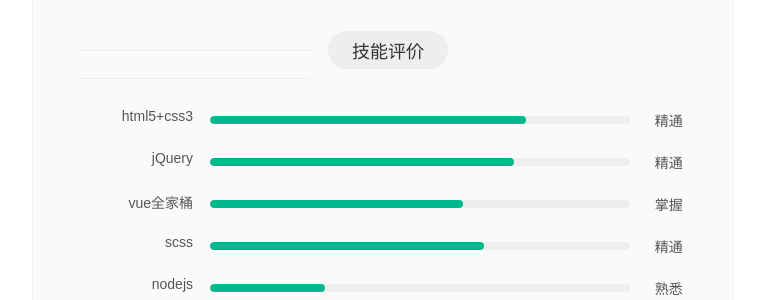
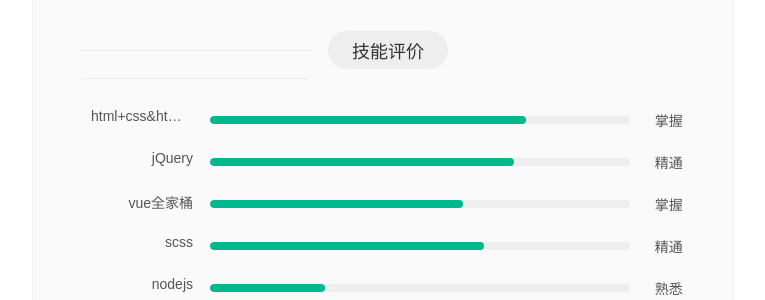
Before and after one commit to MR-liu/MR-liu.github.io, a Jekyll site: the page aboutMe/aboutMe.html, which Jekyll copies as it is, in a window 1280 px wide and 900 px high, scrolled down 2906 px. Shown: the part 452-752 px from the top of the window, without its empty margins (257-1022 px from the left). Built offline with Jekyll 4.4.1, drawn with Linux system fonts in a browser that asks for light colours.

Commit message:
no message

```diff
--- a/aboutMe/aboutMe.html
+++ b/aboutMe/aboutMe.html
@@ -460,11 +460,11 @@
                                 </div>
                                 <div class="mr_moudle_content">
                                     <div class="mr_skill_con">
-                                        <span class="mr_skill_name" title="html5+css3">html5+css3</span>
+                                        <span class="mr_skill_name" title="html5+css3">html+css&html5+css3</span>
                                         <span class="mr_skill_plan" data-skilllevel="73">
                                             <em style="width: 316.6px;"></em>
                                         </span>
-                                        <span class="mr_skill_level">精通</span>
+                                        <span class="mr_skill_level">掌握</span>
                                     </div>
                                     <div class="mr_skill_con">
                                         <span class="mr_skill_name" title="jQuery">jQuery</span>
```
